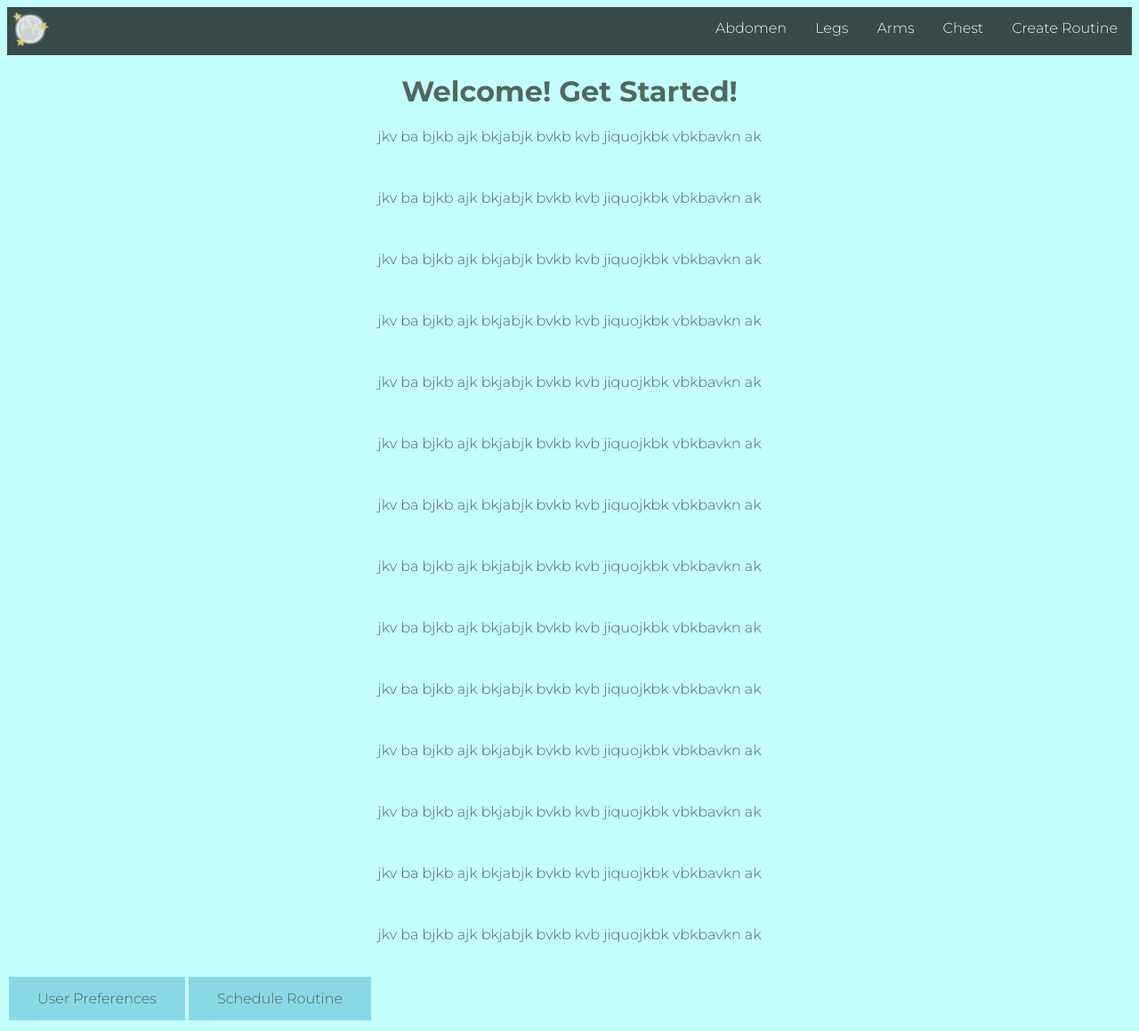
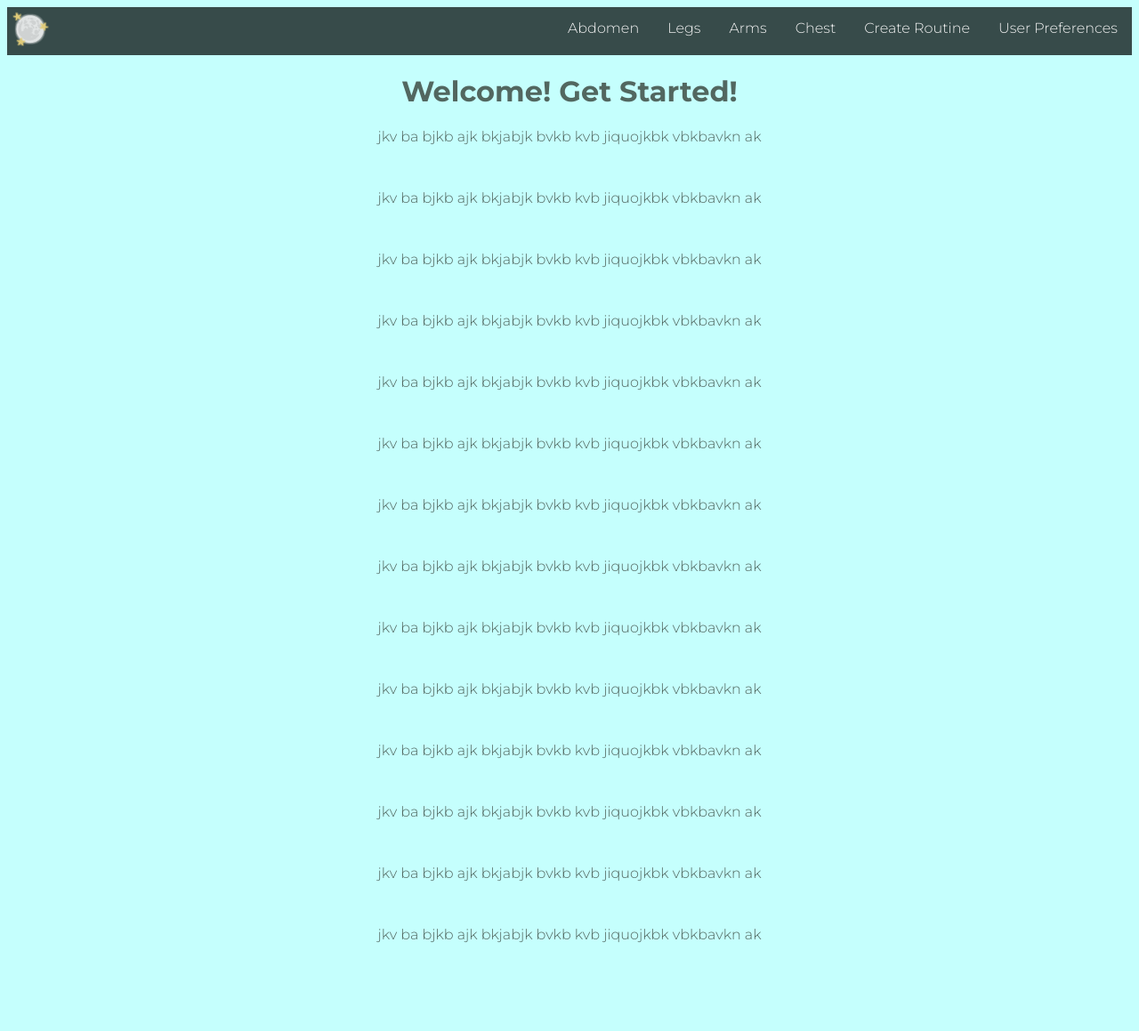
Before and after one commit to CYC02/SPS-Summer22, a React app in the folder fitness-app/: page / in a window 1280 px wide. Shown: the whole page at 89% size. After the commit the page ends 1102 px from the top, so only its background shows below. Built offline with nearby package versions, Linux system fonts and the light colour scheme.

Commit message:
Remove buttons and Add User Preference button on the navigation bar

```diff
--- a/fitness-app/public/style.css
+++ b/fitness-app/public/style.css
@@ -10,7 +10,7 @@ p,h1{
   margin-left:30%;
 }
 /*Buttons*/
-.button {
+/* .button {
   background-color: #88D9E6;
   border: none;
   color: #526760;
@@ -22,7 +22,7 @@ p,h1{
   font-size: 16px;
   margin: 4px 2px;
   cursor: pointer;
-}
+} */
 
 /*Horizontal Navigation Bar*/
 .topNav {
--- a/fitness-app/src/components/TopNav.js
+++ b/fitness-app/src/components/TopNav.js
@@ -7,6 +7,7 @@ class TopNav extends React.Component{
       <div className="topNav">
         <nav>
           <img src={logoPlaceholder} alt="logoPlaceholder" width="50px" height="50px"/>
+          <a href="#" >User Preferences</a>
           <a href="#" >Create Routine</a>
           <a href="#" >Chest</a>
           <a href="#" >Arms</a>
--- a/fitness-app/src/components/Week.js
+++ b/fitness-app/src/components/Week.js
@@ -18,8 +18,5 @@ function Week(props){
   );
 }
 
-function getDateValue(weekArr,idx){
-  return weekArr[idx];
-}
 
 export default Week;
--- a/fitness-app/src/components/Welcome.js
+++ b/fitness-app/src/components/Welcome.js
@@ -33,9 +33,6 @@ function Welcome(props){
           <br></br>
           <p>jkv ba bjkb ajk bkjabjk bvkb kvb jiquojkbk vbkbavkn ak</p>
           <br></br>
-          <a href="#" className="button" id="userPref">User Preferences</a>
-          <a href="#" className="button" id="scheduleRoutine">Schedule Routine</a>
-
         </div>
       </>
     );
```
